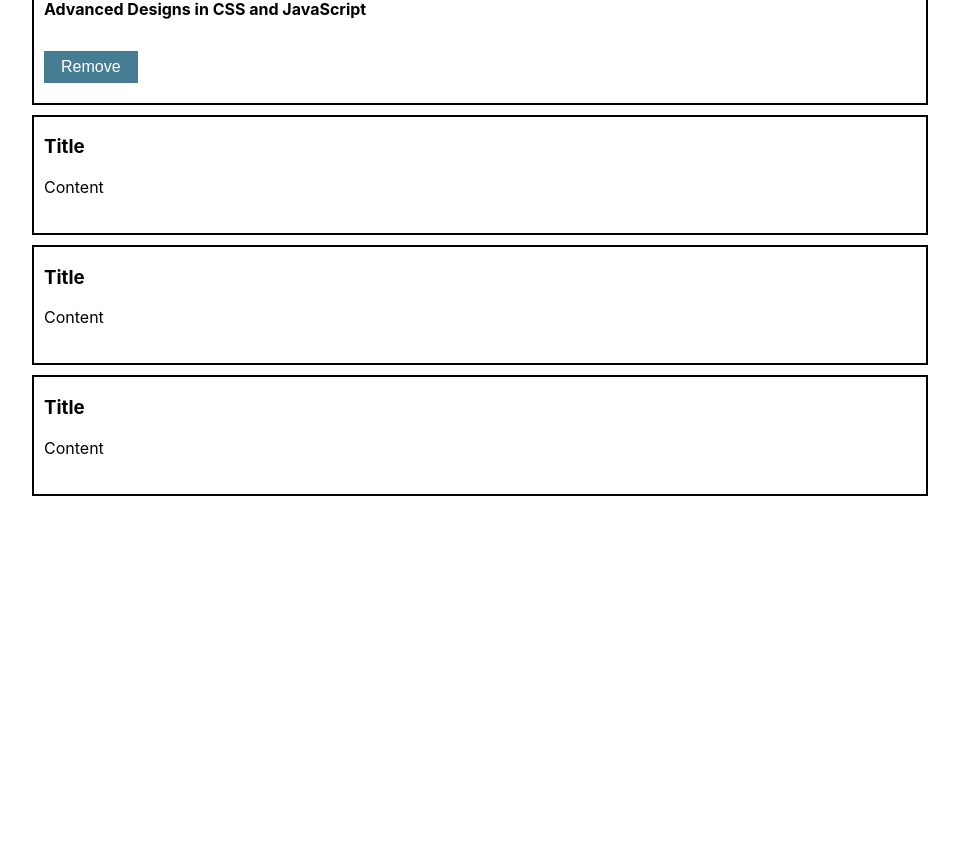
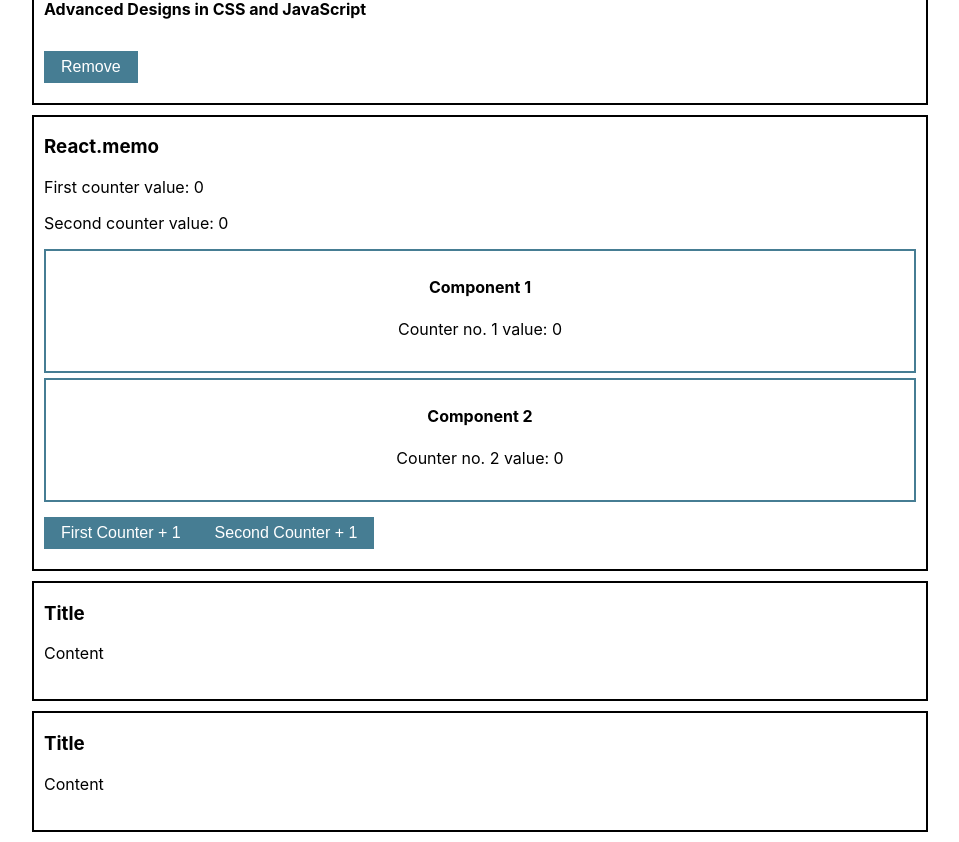
Before and after one commit to ArekeL/cra_ex_10_hooks_and_methods, a React (Create React App) app: page / in a window 1280 px wide. Shown: the part 1617-2459 px from the top of the page, without its empty margins (160-1119 px from the left). Before the commit the page ends 2123 px from the top, so only its background shows below. Built offline with nearby package versions, Linux system fonts and the light colour scheme.

Commit message:
React.memo

```diff
--- a/src/components/ExFour.js
+++ b/src/components/ExFour.js
@@ -1,8 +1,22 @@
+import { useState } from "react";
+
+import ExFourCounter from "./ExFourCounter";
+
 const ExFour = () => {
+	const [firstCounter, setFirestCounter] = useState(0);
+	const [secondCounter, setSecondCounter] = useState(0);
+
+	const increaseFirstCounter = () => setFirestCounter(firstCounter + 1);
+	const increaseSecondtCounter = () => setSecondCounter(secondCounter + 1);
 	return (
 		<div className='wraper'>
-			<h3>Title</h3>
-			<p>Content</p>
+			<h3>React.memo</h3>
+			<p>First counter value: {firstCounter}</p>
+			<p>Second counter value: {secondCounter}</p>
+			<ExFourCounter counter={firstCounter} index={1} />
+			<ExFourCounter counter={secondCounter} index={2} />
+			<button onClick={increaseFirstCounter}>First Counter + 1</button>
+			<button onClick={increaseSecondtCounter}>Second Counter + 1</button>
 		</div>
 	);
 };
--- /dev/null
+++ b/src/components/ExFourCounter.js
@@ -0,0 +1,15 @@
+import React from "react";
+
+const ExFourCounter = ({ counter, index }) => {
+	console.log(`render counter ${index}`);
+	return (
+		<div className='hideBox App'>
+			<h4>Component {index}</h4>
+			<p>
+				Counter no. {index} value: {counter}{" "}
+			</p>
+		</div>
+	);
+};
+
+export default React.memo(ExFourCounter);
```
